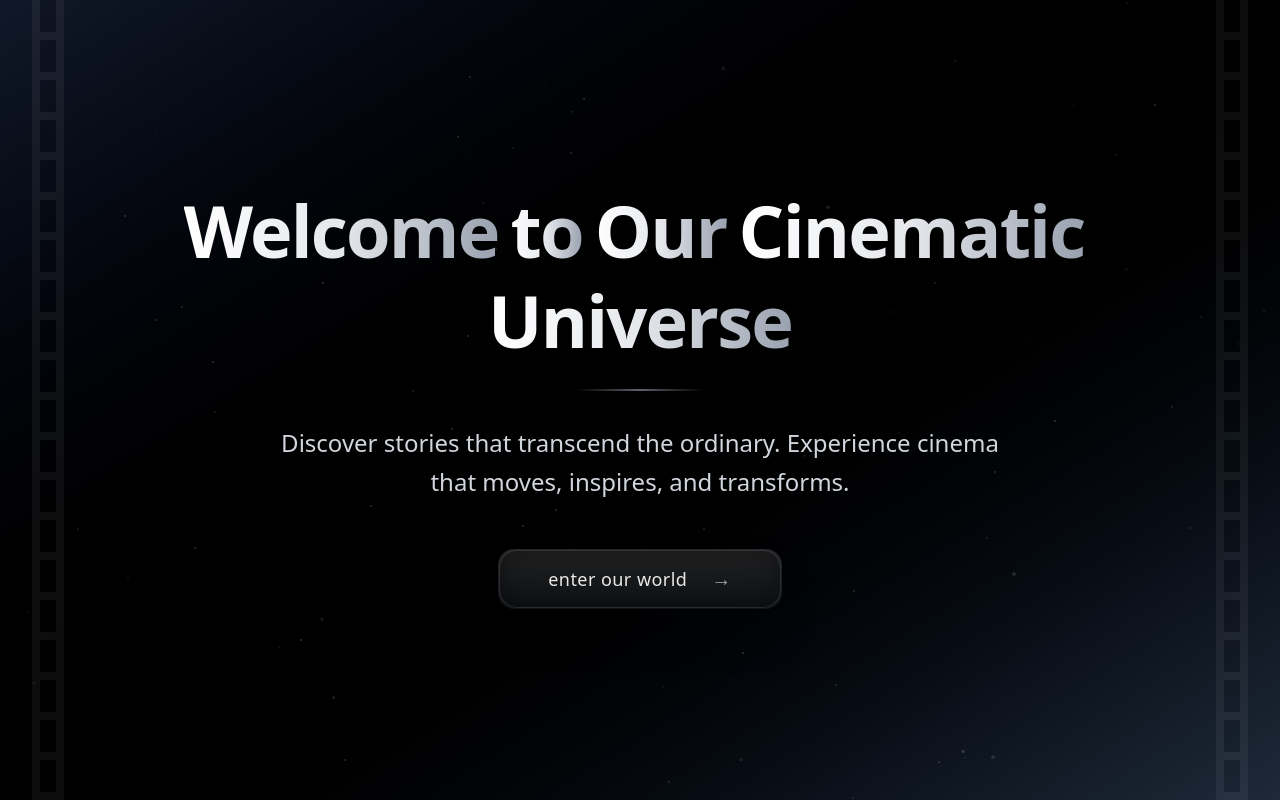
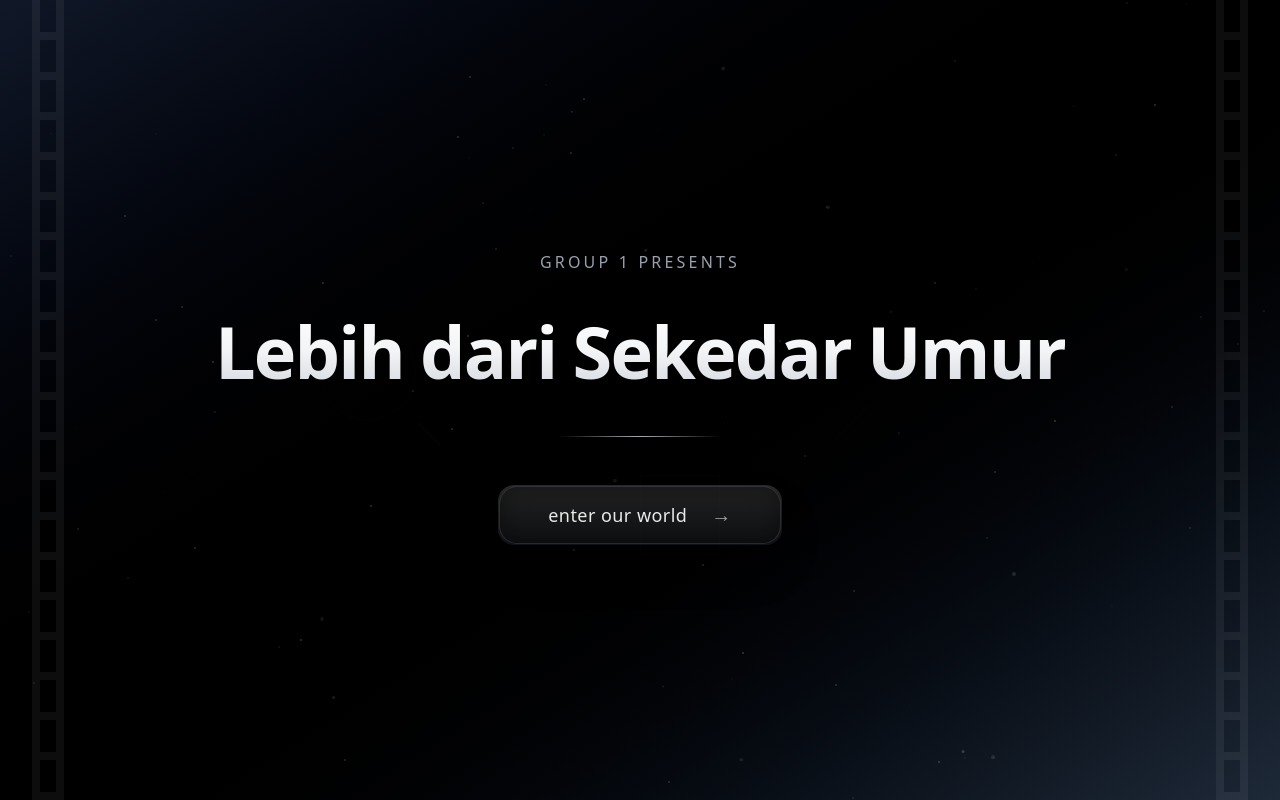
Before and after one commit to AryoBaskoro/web-shortmovie, a React (Vite) app: page / in a window 1280 px wide. Built offline with nearby package versions, Linux system fonts and the light colour scheme; no server answers.

Commit message:
final end

```diff
--- a/src/routes/WelcomePage.tsx
+++ b/src/routes/WelcomePage.tsx
@@ -124,7 +124,7 @@ function FloatingParticles() {
 }
 
 export default function WelcomePage({
-  title = "Welcome to Our Cinematic Universe",
+  title = "Lebih dari Sekedar Umur",
 }: {
   title?: string
 }) {
@@ -155,17 +155,30 @@ export default function WelcomePage({
           transition={{ duration: 2 }}
           className="max-w-5xl mx-auto"
         >
+           {/* Group 1 presents text */}
+          <motion.div
+            initial={{ opacity: 0, y: -20 }}
+            animate={{ opacity: 1, y: 0 }}
+            transition={{ delay: 0.3, duration: 1.2 }}
+            className="mb-8"
+          >
+            <p className="text-sm md:text-base text-gray-400 font-light tracking-[0.2em] uppercase">
+              Group 1 presents
+            </p>
+          </motion.div>
+
+          {/* Main title */}
           <motion.h1
-            className="text-4xl sm:text-6xl md:text-7xl font-black mb-6 tracking-tight leading-tight"
-            initial={{ y: 50, opacity: 0 }}
+            className="text-4xl sm:text-6xl md:text-7xl lg:text-7xl font-black mb-8 tracking-tight leading-tight"
+            initial={{ y: 80, opacity: 0 }}
             animate={{ y: 0, opacity: 1 }}
-            transition={{ delay: 0.5, duration: 1 }}
+            transition={{ delay: 0.8, duration: 1.5, ease: "easeOut" }}
           >
             {words.map((word, wordIndex) => (
-              <span key={wordIndex} className="inline-block mr-3 last:mr-0">
+              <span key={wordIndex} className="inline-block mr-4 last:mr-0 mb-2">
                 <GlitchText
-                  delay={wordIndex * 500}
-                  className="text-transparent bg-clip-text bg-gradient-to-r from-white via-gray-200 to-gray-400"
+                  delay={wordIndex * 600}
+                  className="text-transparent bg-clip-text bg-gradient-to-b from-white via-gray-100 to-gray-300"
                 >
                   {word}
                 </GlitchText>
@@ -173,21 +186,14 @@ export default function WelcomePage({
             ))}
           </motion.h1>
 
+          {/* Decorative line */}
           <motion.div
             initial={{ scaleX: 0, opacity: 0 }}
-            animate={{ scaleX: 1, opacity: 0.6 }}
-            transition={{ delay: 1.2, duration: 1.5 }}
-            className="w-32 h-0.5 bg-gradient-to-r from-transparent via-gray-400 to-transparent mx-auto mb-8"
+            animate={{ scaleX: 1, opacity: 0.8 }}
+            transition={{ delay: 1.8, duration: 2 }}
+            className="w-40 h-px bg-gradient-to-r from-transparent via-gray-300 to-transparent mx-auto mb-12"
           />
 
-          <motion.p
-            initial={{ opacity: 0, y: 30 }}
-            animate={{ opacity: 1, y: 0 }}
-            transition={{ delay: 1.5, duration: 1 }}
-            className="text-lg sm:text-xl md:text-2xl text-gray-300 mb-12 max-w-3xl mx-auto font-light leading-relaxed"
-          >
-            Discover stories that transcend the ordinary. Experience cinema that moves, inspires, and transforms.
-          </motion.p>
 
           <motion.div
             initial={{ opacity: 0, scale: 0.8 }}
```
